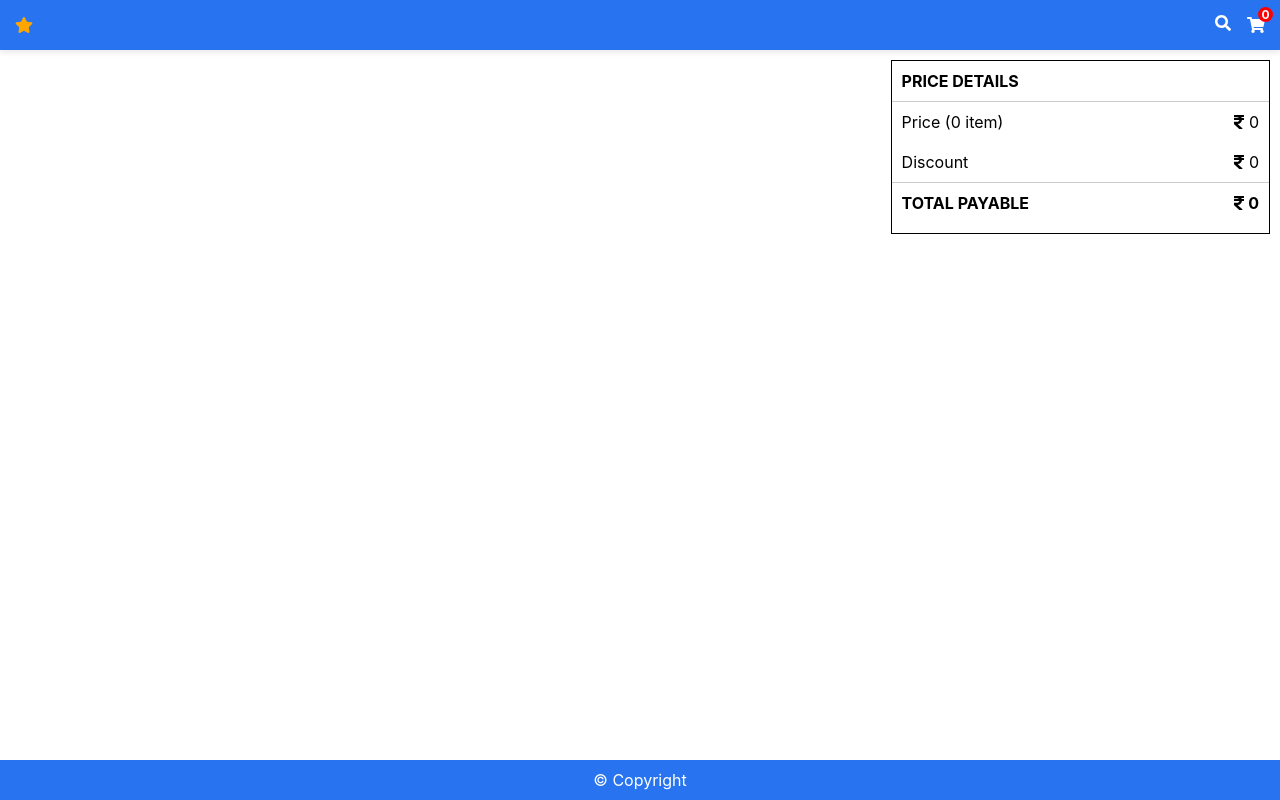
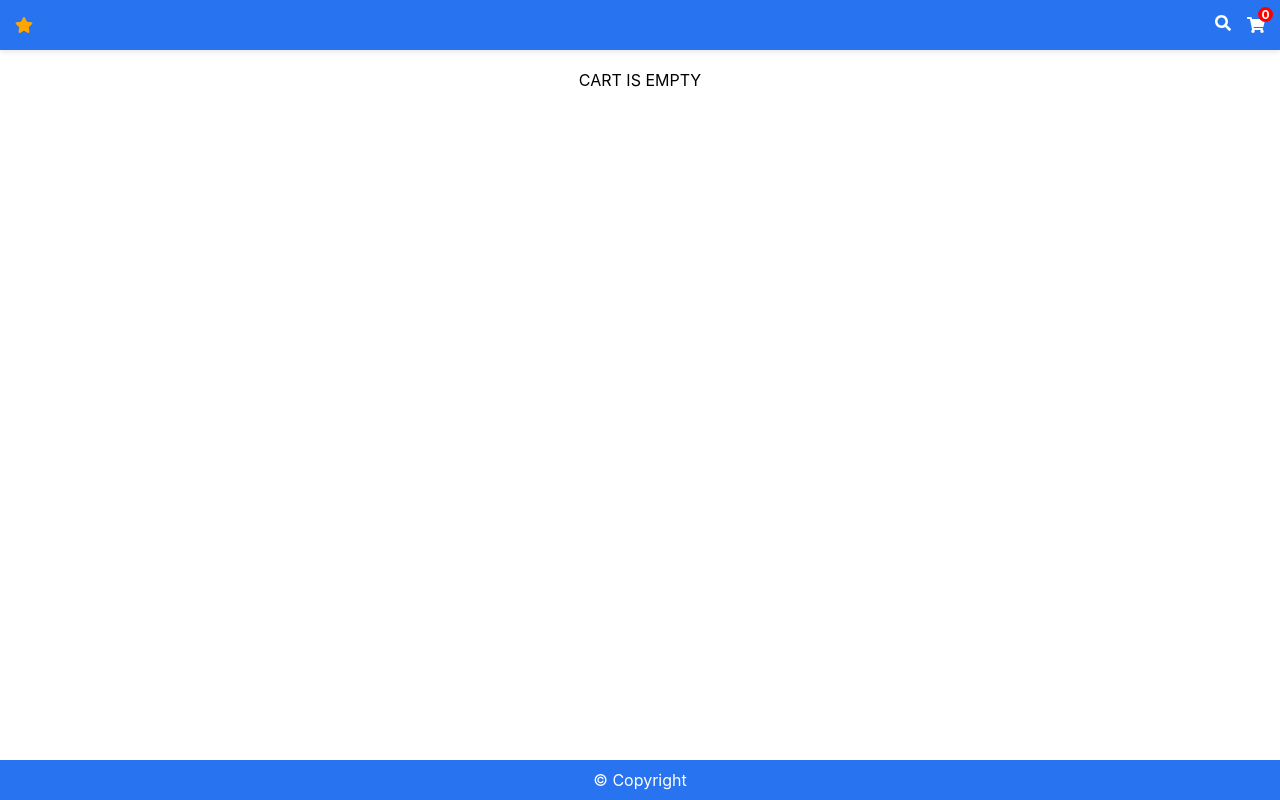
Before and after one commit to anshulch/cart, a React (Create React App) app: page /cart-items in a window 1280 px wide. Built offline with nearby package versions, Linux system fonts and the light colour scheme.

Commit message:
cart empty message

```diff
--- a/src/App.js
+++ b/src/App.js
@@ -24,11 +24,14 @@ function App() {
         <Header count={count} />
         <Route path="/cart" exact component={Filter}/>
         <Route path="/cart" exact component={ProductWrapper} />
-        <div className="cart__wrapper">
+        { total
+        ?<div className="cart__wrapper">
           <Route path="/cart-items" exact component={CartWrapper}/>
           <Route path="/cart-items" exact component={() =>
           <PriceDetails count={count} total={total} totalDiscount={totalDiscount}/>} />
         </div>
+        :<Route path="/cart-items" exact render={() => <div className="cart__empty text--center upper--case">Cart is Empty</div>} />
+        }
         <Footer/>
       </div>
     </BrowserRouter>
--- a/src/App.scss
+++ b/src/App.scss
@@ -188,6 +188,9 @@ footer{
   padding:10px 0;
   text-align: center;
 }
+.cart__empty{
+  margin-top: 20px;
+}
 
 @media (min-width: 768px) {
   .filters li:first-child{
```
